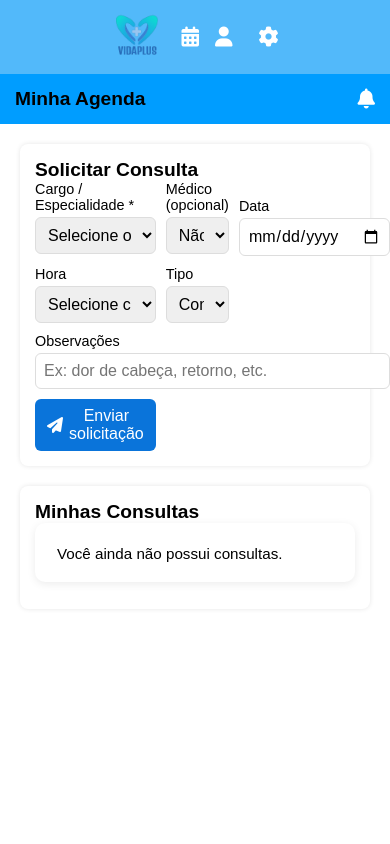
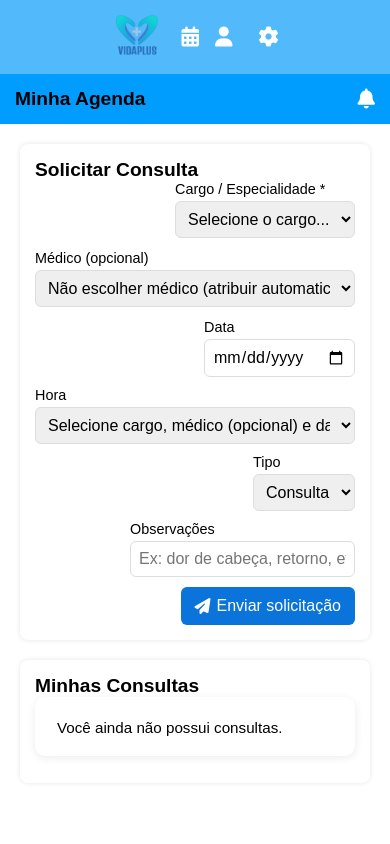
Before and after one commit to Jonas-Sn/Trabalho-Final, a Flask app: template templates/agendapaciente.html in a window 390 px wide. Run offline with Flask 3, Linux system fonts and the light colour scheme; the template is opened without the code that fills it, so the values that code supplies are empty.

Commit message:
Adicionando a versao adaptavel das agendas.

```diff
--- a/templates/agendapaciente.html
+++ b/templates/agendapaciente.html
@@ -72,6 +72,17 @@
       margin-top:2px;
     }
 
+    /* Deixa mais orientado por passos */
+    .form-steps-hint {
+      font-size:0.8rem;
+      color:#555;
+      margin-bottom:10px;
+    }
+
+    .form-steps-hint strong {
+      color:#0a74da;
+    }
+
     /* Sino e painel de notificações */
     .topbar .icons {
       position:relative;
@@ -130,7 +141,30 @@
       font-size:0.85rem;
       color:#777;
     }
+
+    /* ========= MOBILE – deixa 1 campo por linha e botão grandão ========= */
+    @media (max-width: 768px) {
+
+      /* Form em coluna, bem sequencial */
+      .grid {
+        display:flex;
+        flex-direction:column;
+        gap:10px;
+      }
+
+      .grid > div:last-child {
+        justify-content:flex-start;
+      }
+
+      .btn {
+        width:100%;
+        justify-content:center;
+        padding:10px 14px;
+        font-size:1rem;
+      }
+    }
   </style>
+
 </head>
 <body>
   <aside class="sidebar">
```
